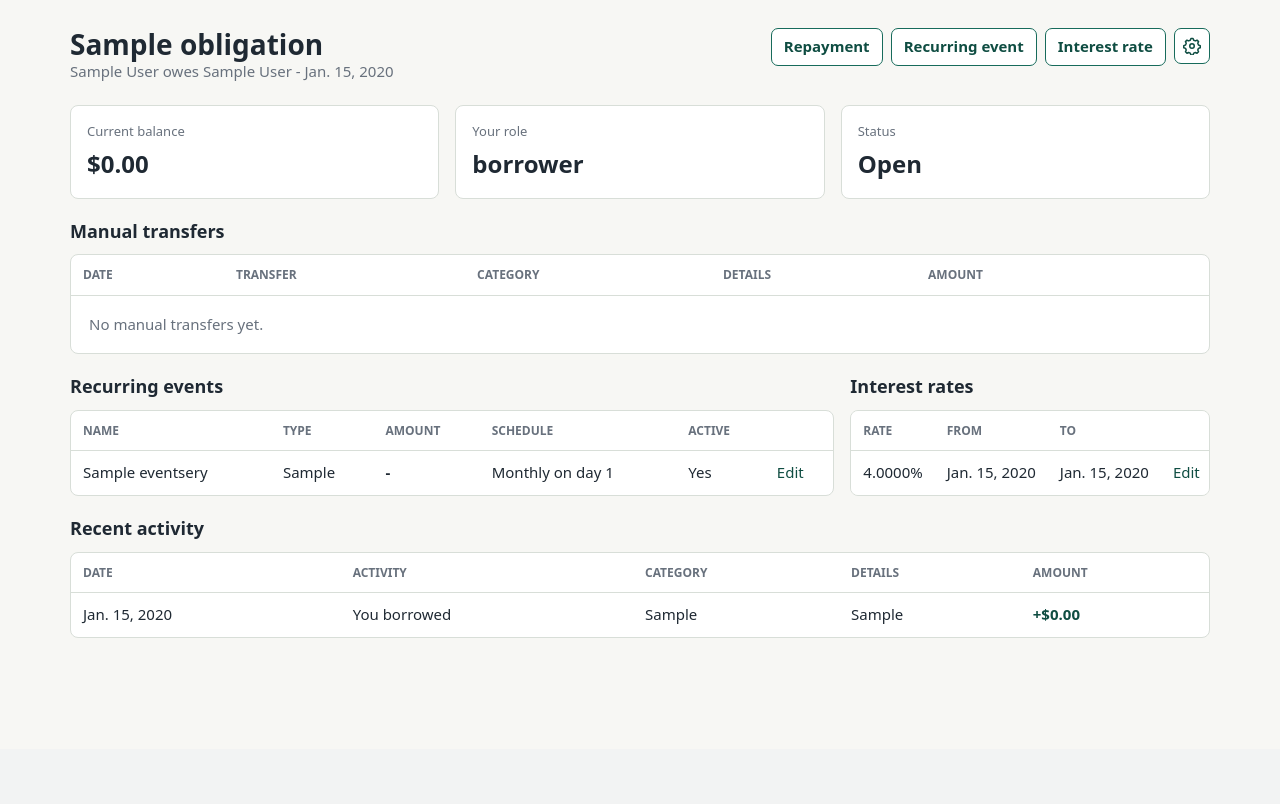
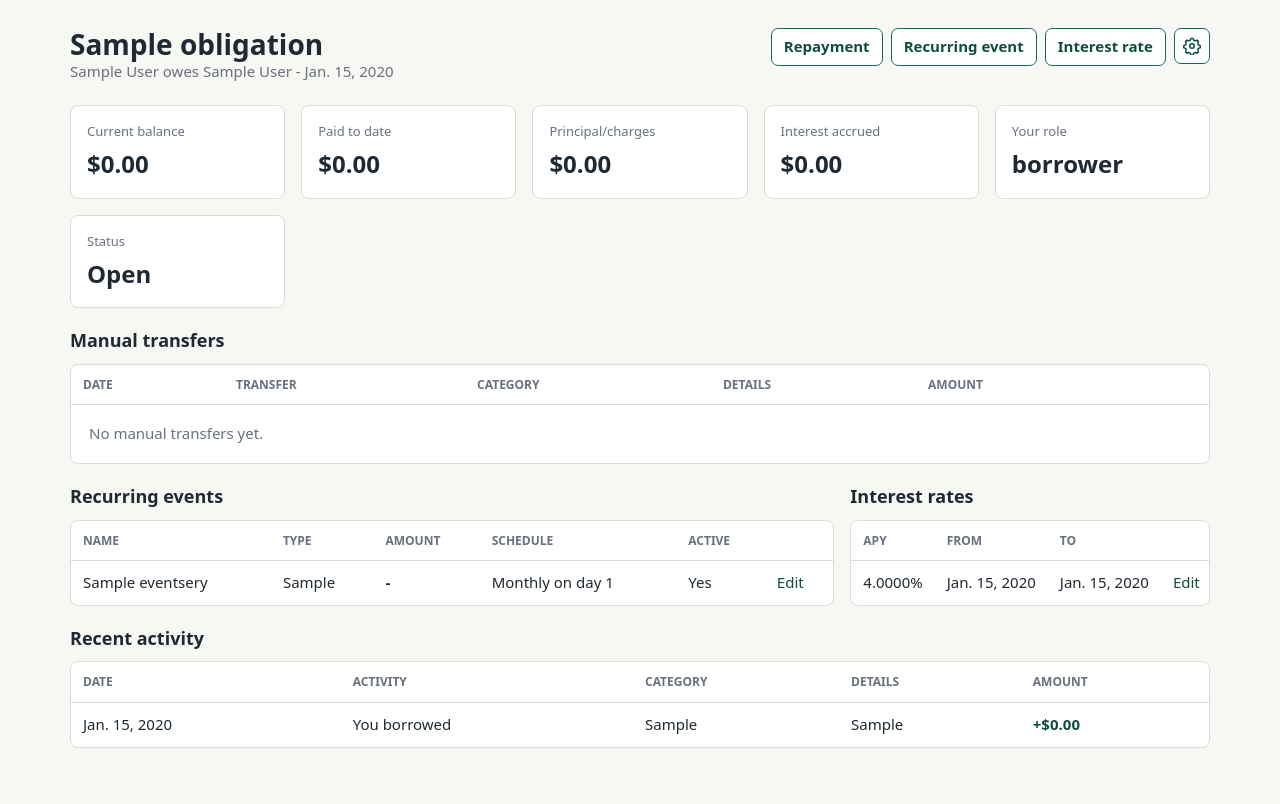
Before and after one commit to Turkevych96/TrustTrack, a Django app: page /obligations/1/ in a window 1280 px wide. Shown: the part 51-855 px from the top of the page. Before the commit the page ends 689 px from the top, so only its background shows below. Run offline with Django 5.2, Linux system fonts and the light colour scheme; a user stored in the database is signed in; tables that the repository leaves empty hold one stand-in row (values such as "Sample post"); data that the repository does not hold is empty.

Commit message:
feat: enhance obligation detail view with financial summary and update grid layout

```diff
--- a/ledger/templates/ledger/base.html
+++ b/ledger/templates/ledger/base.html
@@ -111,7 +111,7 @@
             grid-template-columns: minmax(0, 2fr) minmax(280px, 1fr);
         }
         .metrics {
-            grid-template-columns: repeat(3, minmax(0, 1fr));
+            grid-template-columns: repeat(auto-fit, minmax(180px, 1fr));
             margin-bottom: 22px;
         }
         .admin-page {
--- a/ledger/templates/ledger/obligation_detail.html
+++ b/ledger/templates/ledger/obligation_detail.html
@@ -45,6 +45,20 @@
         <div class="metric-label">Current balance</div>
         <div class="metric-value">{{ balance_units|money_units }}</div>
     </div>
+    <div class="panel">
+        <div class="metric-label">Paid to date</div>
+        <div class="metric-value">{{ obligation_summary.paid_to_date_units|money_units }}</div>
+    </div>
+    <div class="panel">
+        <div class="metric-label">Principal/charges</div>
+        <div class="metric-value">{{ obligation_summary.principal_charges_units|money_units }}</div>
+    </div>
+    {% if obligation_summary.has_interest %}
+        <div class="panel">
+            <div class="metric-label">Interest accrued</div>
+            <div class="metric-value">{{ obligation_summary.interest_accrued_units|money_units }}</div>
+        </div>
+    {% endif %}
     <div class="panel">
         <div class="metric-label">Your role</div>
         <div class="metric-value">{{ role }}</div>
@@ -132,7 +146,7 @@
             <table>
                 <thead>
                     <tr>
-                        <th>Rate</th>
+                        <th>APY</th>
                         <th>From</th>
                         <th>To</th>
                         {% if obligation.status == "open" %}<th></th>{% endif %}
--- a/ledger/views.py
+++ b/ledger/views.py
@@ -7,7 +7,7 @@ from django.contrib.auth.forms import PasswordChangeForm
 from django.contrib.auth.password_validation import get_default_password_validators
 from django.core.exceptions import ValidationError
 from django.db import transaction
-from django.db.models import Count, Q
+from django.db.models import Count, Q, Sum
 from django.db.models.deletion import ProtectedError
 from django.http import HttpResponseForbidden, JsonResponse
 from django.shortcuts import get_object_or_404, redirect, render
@@ -861,6 +861,7 @@ def obligation_detail(request, pk):
         'event_series_rows': [_event_series_row(series) for series in event_series],
         'interest_rates': InterestRatePeriod.objects.filter(obligation=obligation).order_by('-effective_from'),
     }
+    context['obligation_summary'] = _obligation_summary(obligation, context['balance_units'])
     return render(request, 'ledger/obligation_detail.html', context)
 
 
@@ -1288,6 +1289,41 @@ def _event_series_row(series):
     }
 
 
+def _obligation_summary(obligation, balance_units):
+    active_events = FinancialEvent.objects.filter(obligation=obligation, voided_at__isnull=True)
+    paid_to_date_units = _sum_event_units(
+        active_events.filter(event_type=FinancialEvent.EventType.REPAYMENT)
+    )
+    principal_charges_units = _sum_event_units(
+        active_events.filter(
+            event_type__in=[
+                FinancialEvent.EventType.PRINCIPAL_ADVANCE,
+                FinancialEvent.EventType.SCHEDULED_CHARGE,
+            ]
+        )
+    )
+    interest_accrued_units = (
+        InterestAccrualRun.objects.filter(
+            obligation=obligation,
+            status=InterestAccrualRun.Status.POSTED,
+        )
+        .aggregate(total=Sum('calculated_interest_amount_units'))
+        .get('total')
+        or 0
+    )
+
+    return {
+        'paid_to_date_units': paid_to_date_units,
+        'principal_charges_units': principal_charges_units,
+        'interest_accrued_units': interest_accrued_units,
+        'has_interest': interest_accrued_units > 0 or obligation.interest_rate_periods.exists(),
+    }
+
+
+def _sum_event_units(events):
+    return events.aggregate(total=Sum('amount_units')).get('total') or 0
+
+
 def _manual_transfer_events(obligation):
     return (
         FinancialEvent.objects.filter(
```
Also changed, not shown: ledger/tests.py (+25 -0 lines).
